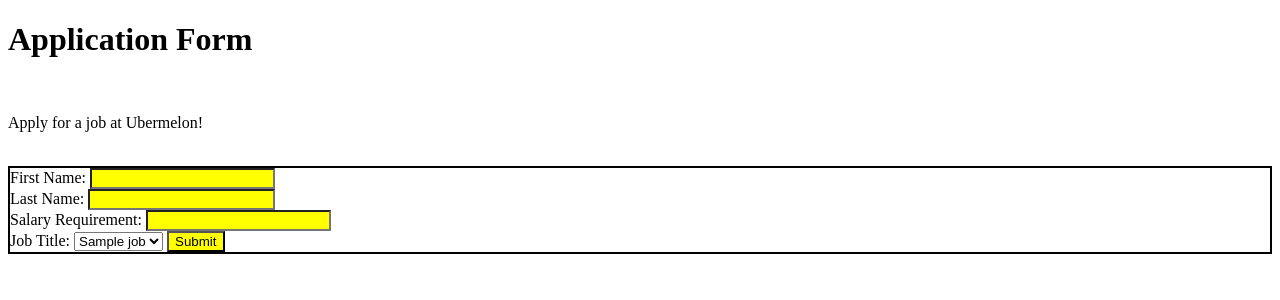
After one commit to llonne/flask, a Flask app: template templates/application-form.html in a window 1280 px wide. The commit adds this page. Shown: the top 300 px of the page. Run offline with Flask 2, Linux system fonts and the light colour scheme; the template is opened without the code that fills it: most values are stand-ins (such as "Sample title", 1, 10 or a date in 2020).

Commit message:
Working version of flask skills assessment part one

```diff
--- a/server.py
+++ b/server.py
@@ -9,8 +9,41 @@ app = Flask(__name__)
 app.secret_key = "ABC"
 
 
-# YOUR ROUTES GO HERE
+@app.route("/")
+def index():
+    """Show homepage."""
 
+    return render_template("index.html")
+
+
+@app.route("/application-form")
+def application_form():
+    """Show application form."""
+
+    job_list = ["Software Engineer", "QA Engineer", "Product Manager"]
+
+    return render_template("application-form.html", jobs=job_list)
+
+
+# @app.route("/application-success", methods=['GET', 'POST'])
+@app.route("/application-success")
+def application_success():
+    """Show application form."""
+
+    fname = request.args.get("firstname")
+    lname = request.args.get("lastname")
+    salary = format_currency(float(request.args.get("salaryreq")))
+    title = request.args.get("jobtitle")
+
+    return render_template("application-response.html",
+                           first_name=fname,
+                           last_name=lname,
+                           salary_req=salary,
+                           job_title=title)
+
+
+def format_currency(value):
+    return "${:,.2f}".format(value)
 
 if __name__ == "__main__":
     # We have to set debug=True here, since it has to be True at the
--- a/static/styles.css
+++ b/static/styles.css
@@ -1 +1,9 @@
-/* Your styles can go here. */
+input {
+  background-color : yellow;
+}
+#lastname {
+    font-weight: bold
+}
+.outlined {
+    border: 2px solid black;
+}
--- /dev/null
+++ b/templates/application-form.html
@@ -0,0 +1,30 @@
+<!doctype html>
+<html>
+<head>
+  <link rel="stylesheet" href="static/styles.css">
+    <title>Application Form</title>
+</head>
+<body>
+  <h1>Application Form</h1><br>
+  <P> Apply for a job at Ubermelon!</P><br>
+<!--   <form class="outlined" action="application-form" method="POST"> -->
+  <form class="outlined" action="application-success">
+    <label for="firstname">First Name:</label>
+      <input id="firstname" type="text" name="firstname"><br> <!-- name="textfield"? -->
+    <label for="lastname">Last Name:</label>
+      <input id="lastname" type="text" name="lastname"><br>
+    <label for="salaryreq">Salary Requirement:</label>
+<!--       <input id="salaryreq" type="number" min="1" step="any" name="salaryreq"><br> -->
+      <input id="salaryreq" type="number" lang="nb" name="salaryreq"><br>
+    <label for="jobtitle">Job Title:</label>
+      <select id="jobtitle" name="jobtitle">
+<!--         {% if jobs %} -->
+        {% for job in jobs %}
+        <option value="{{job}}">{{ job }}</option>
+        {% endfor %}
+        <!-- {% endif %} -->
+      </select>
+    <input type="submit">
+  </form>
+</body>
+</html>
--- a/templates/application-response.html
+++ b/templates/application-response.html
@@ -5,7 +5,8 @@
 </head>
 <body>
 
-<!-- fill this in -->
+Thank you, {{first_name}} {{last_name}}, for applying to be a {{job_title}}. Your
+minimum salary requirement is {{salary_req}}.
 
 </body>
 </html>
--- a/templates/index.html
+++ b/templates/index.html
@@ -6,6 +6,7 @@
 <body>
 
 <h1>This is the sample home page.</h1>
+<a href="application-form">Click here for the Application Form.</a>
 
 </body>
 </html>
```
